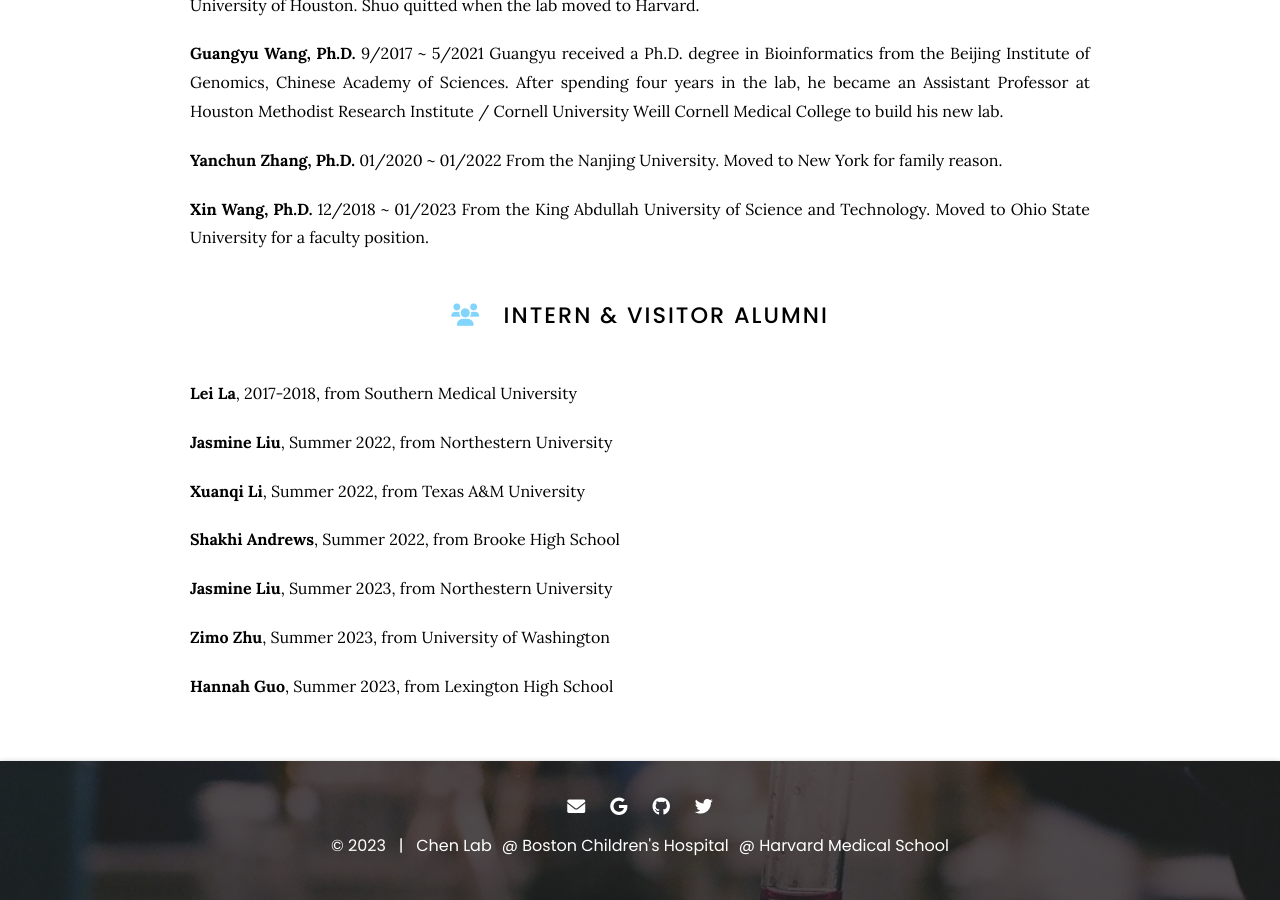
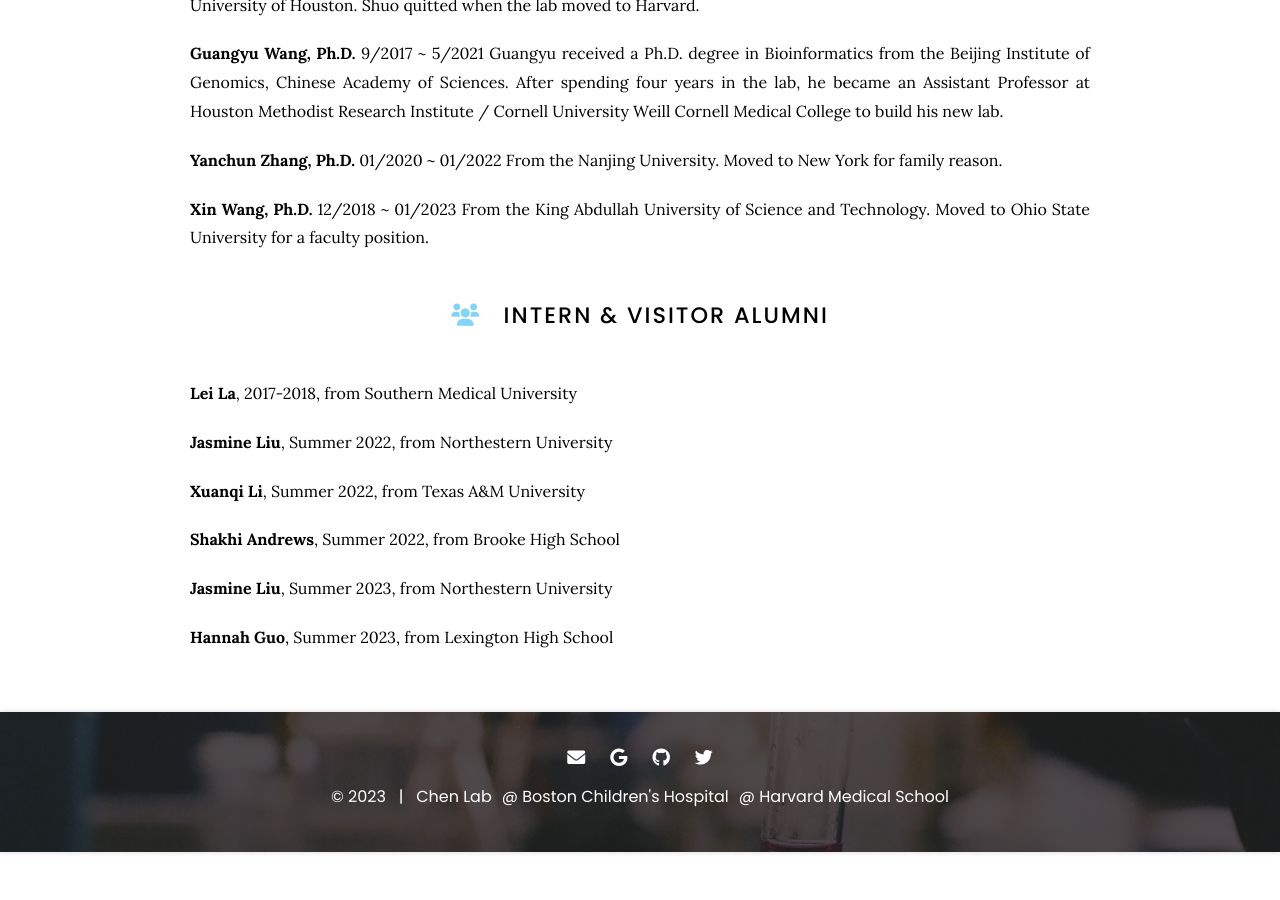
Before and after one commit to kaifuchenlab/kaifuchenlab.github.io, a Jekyll site: the page built from 2.team/index.md, in a window 1280 px wide and 900 px high, scrolled down 2042 px. Built offline with Jekyll 4.4.1, drawn with Linux system fonts in a browser that asks for light colours; after the commit the page ends 2894 px from its top, so only the background shows below that.

Commit message:
Update index.md

```diff
--- a/2.team/index.md
+++ b/2.team/index.md
@@ -97,6 +97,4 @@ From the King Abdullah University of Science and Technology. Moved to Ohio State
 
 **Jasmine Liu**, Summer 2023, from Northestern University
 
-**Zimo Zhu**, Summer 2023, from University of Washington
-
 **Hannah Guo**, Summer 2023, from Lexington High School
```
